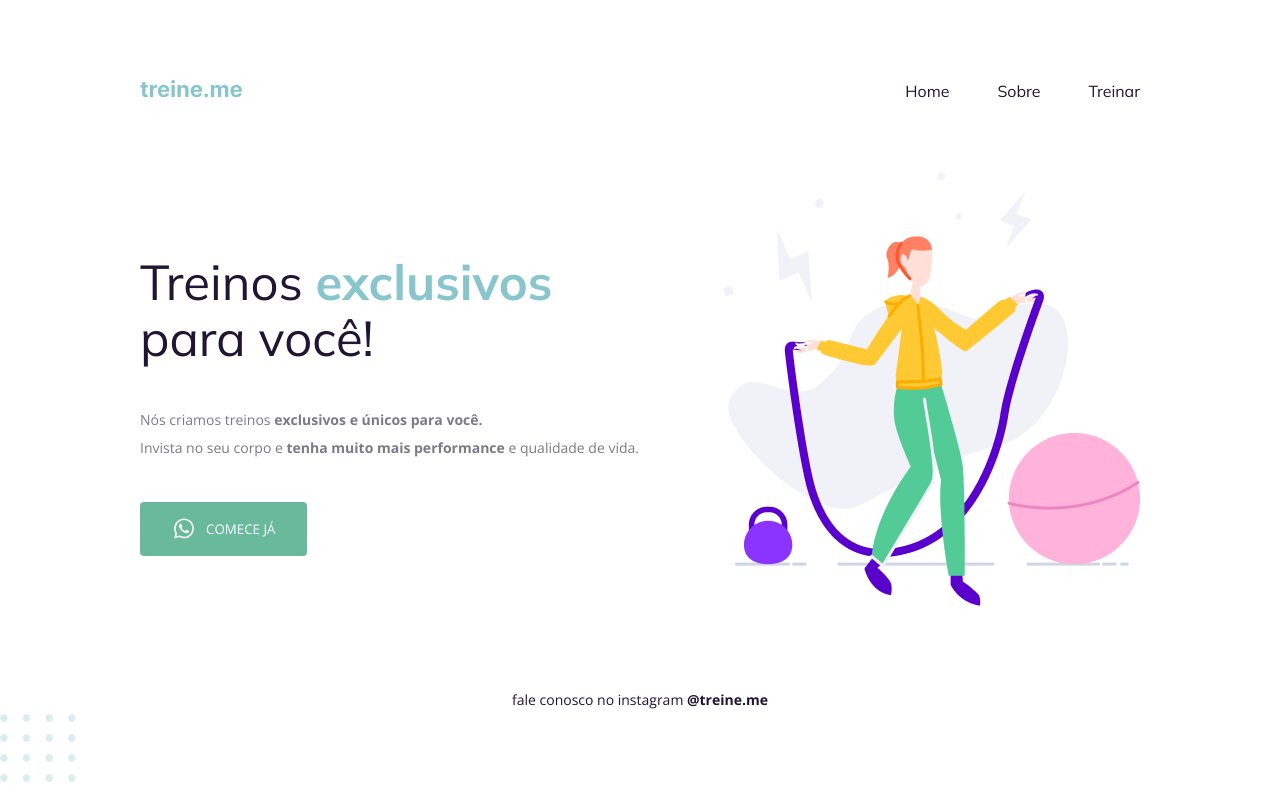
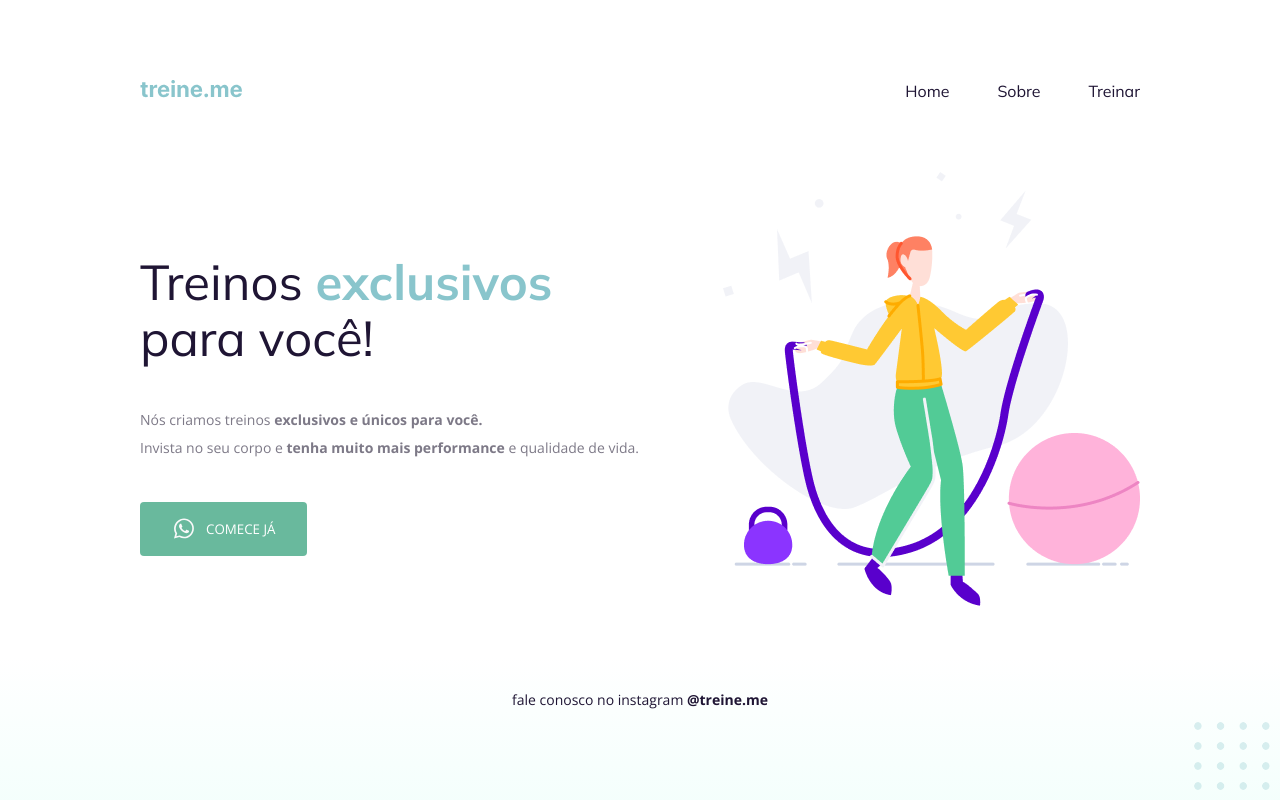
Before and after one commit to kevinluann/treine-me, a plain HTML site: page index.html in a window 1280 px wide. Drawn offline with nearby package versions, Linux system fonts and the light colour scheme.

Commit message:
ajustando layout

```diff
--- a/index.html
+++ b/index.html
@@ -38,7 +38,7 @@
       <footer>
          <span>fale conosco no instagram <a href="#">@treine.me</a></span>
       </footer>
+      <img id="balls" src="assets/icons/balls.svg" alt="Bolinhas decorativas">
    </div>
-   <img src="assets/icons/balls.svg" alt="Bolinhas decorativas">
 </body>
 </html>
--- a/styles/global.css
+++ b/styles/global.css
@@ -7,11 +7,20 @@ body {
    font-family: var(--font-family2);
    color: #1F1534;
    margin: 0;
+   background: linear-gradient(180deg, rgba(227, 255, 248, 0) 82.08%, rgba(227, 255, 248, 0.38) 100%);
+   min-height: 100vh;
 }
 
 .page {
    width: 1000px;
-   margin: 65px auto 0;
+   margin: 0 auto;
+   padding-top: 65px;
+
+   #balls {
+      position: fixed;
+      bottom: 0;
+      right: 0;
+   }
 }
 
 a {
```
